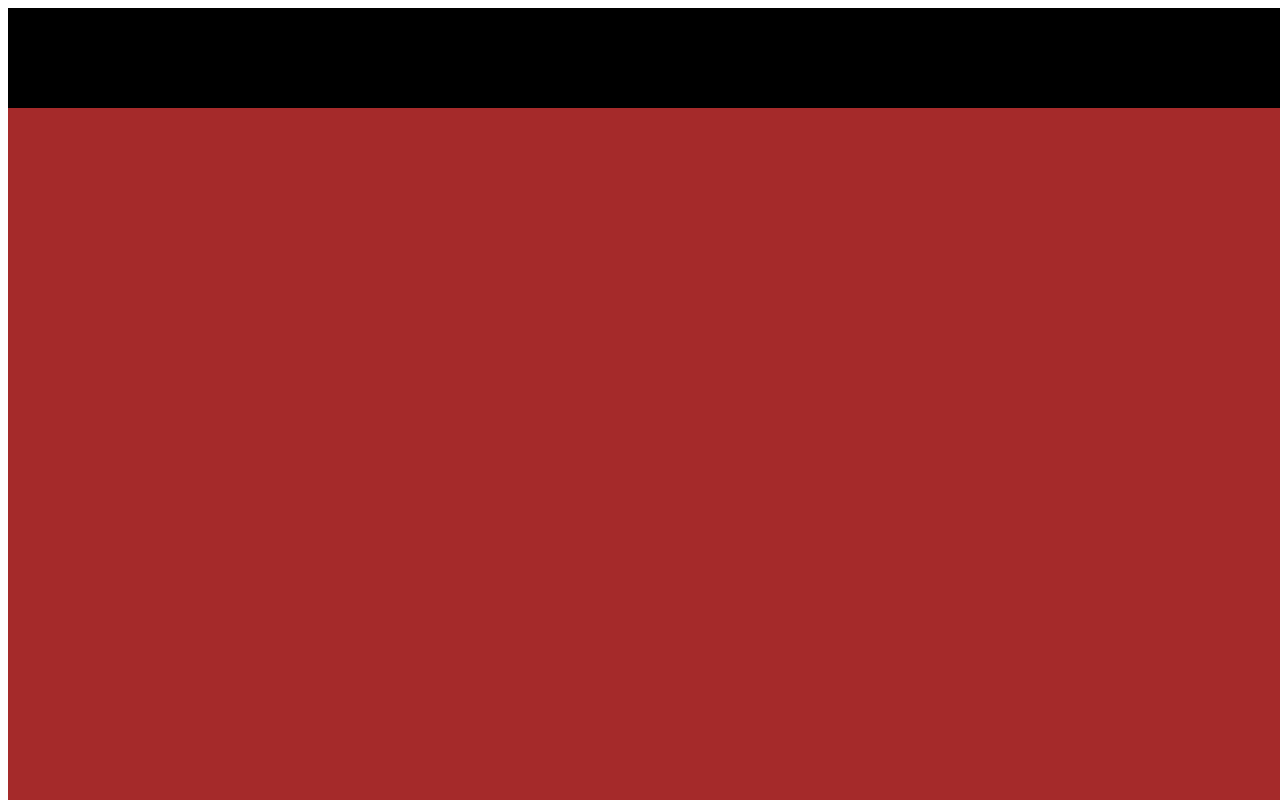
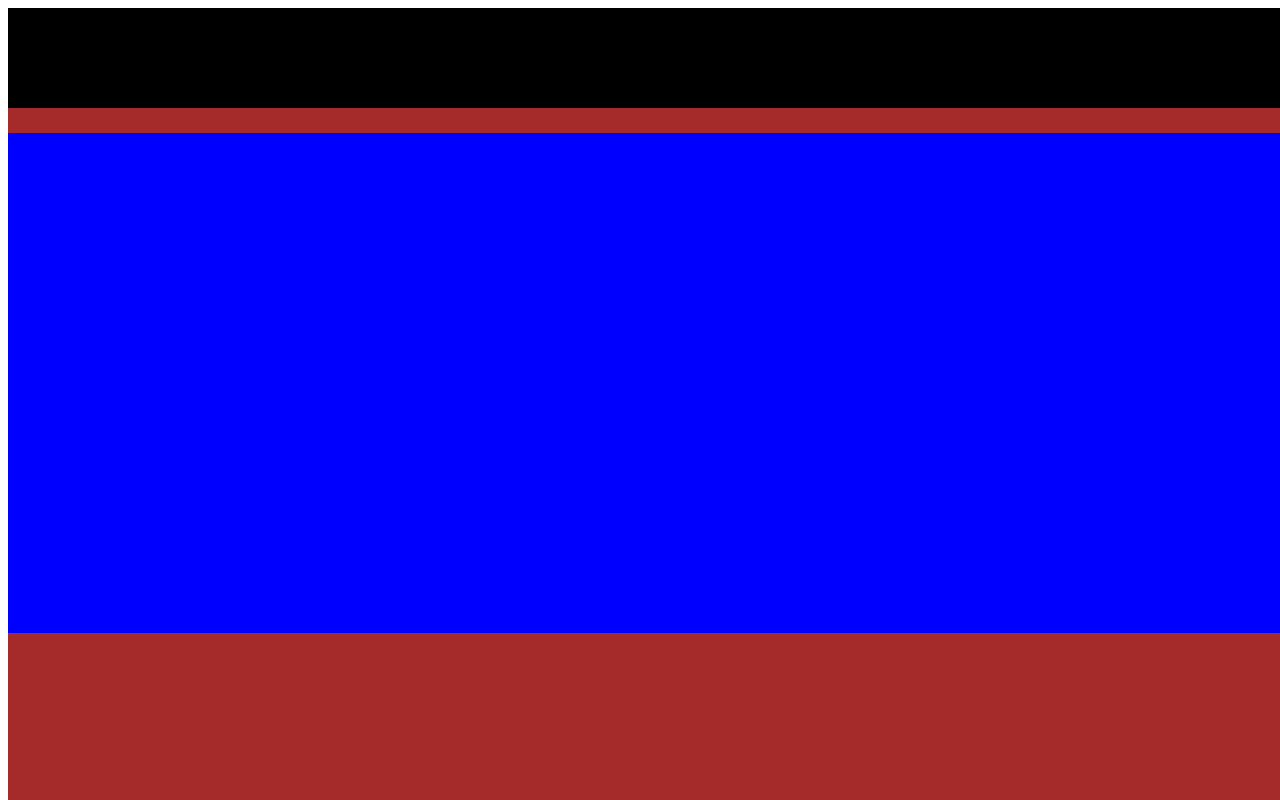
Before and after one commit to Hafidzurr/tryerror, a plain HTML site: page index.html in a window 1280 px wide. Shown: the top 800 px of the page. Drawn offline with Linux system fonts and the light colour scheme.

Commit message:
Updated Style.css on content class

```diff
--- a/style.css
+++ b/style.css
@@ -9,3 +9,11 @@
     height: 100px;
     background: black;
 }
+
+.content{
+    margin-top: 25px;
+    width: 1505px;
+    height: 500px;
+    background: blue;
+
+}
```
